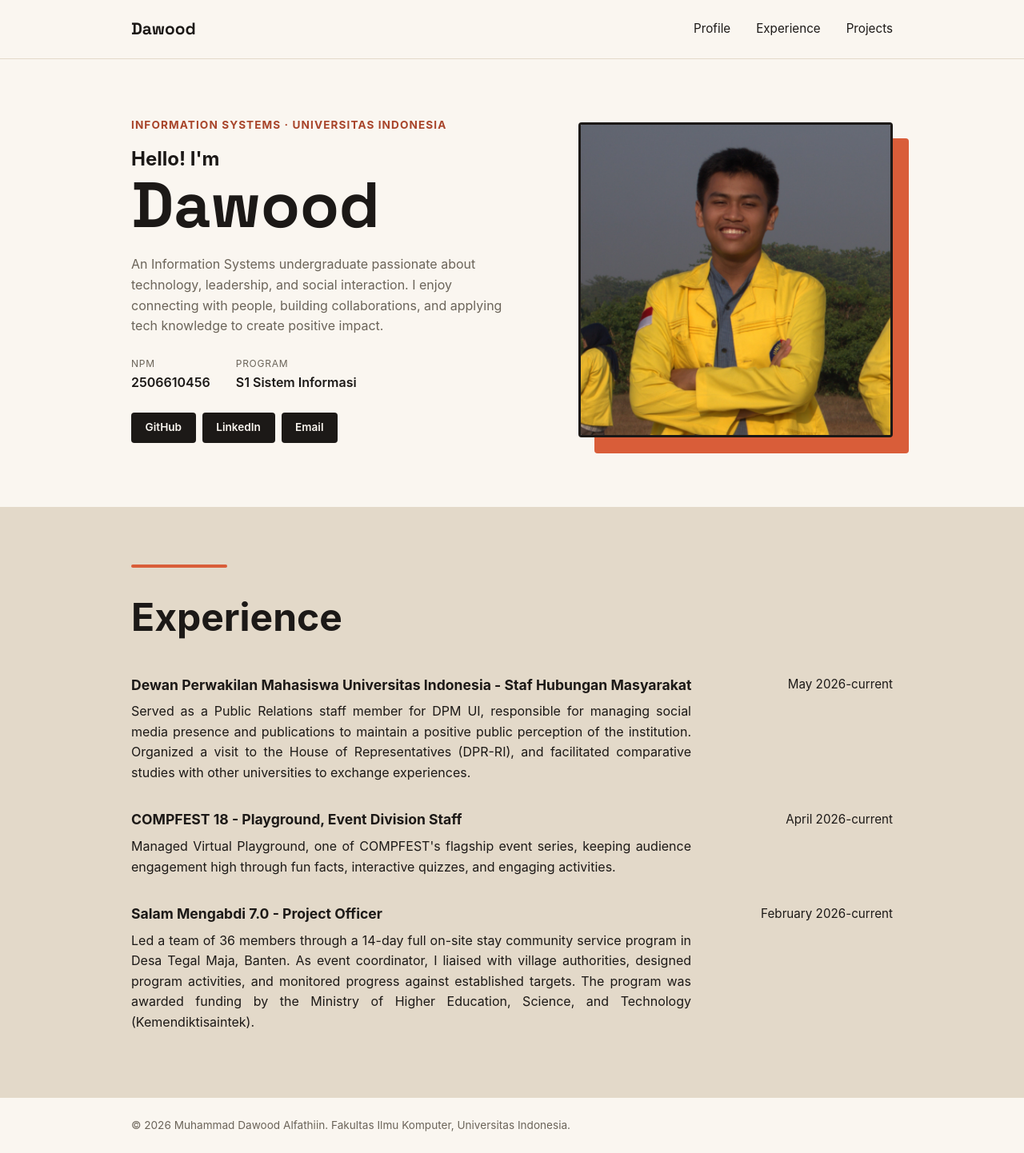
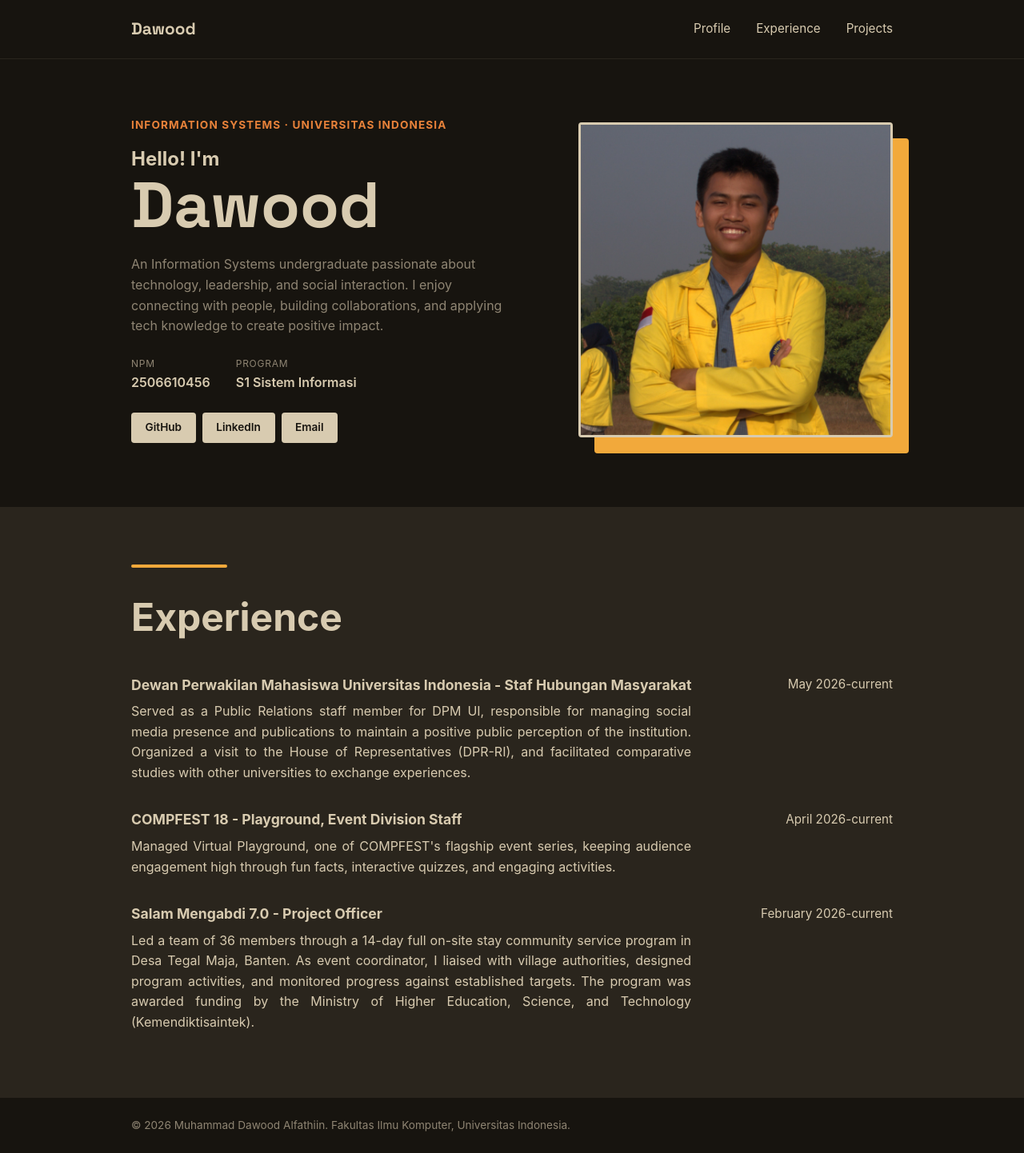
Before and after one commit to muhammaddawood-ui/myportofolio, a Django app: page / in a window 1280 px wide. Shown: the whole page at 80% size. Run offline with Django 5.2, Linux system fonts and the light colour scheme.

Commit message:
Colors Revamp + Small Fix
Mengubah color palette pada .root di css, dengan menambahkan --surface sebagai pengganti beberapa komponen yang warnanya hardcoded #fff.

Menambahkan context pada profile page yang sebelumnya missing

```diff
--- a/main/views.py
+++ b/main/views.py
@@ -29,6 +29,8 @@ def show_projects(request):
     ongoing_projects = Project.objects.filter(is_ongoing=True)
     completed_projects = Project.objects.filter(is_ongoing=False)
     context = {
+        "name": "Muhammad Dawood Alfathiin",
+        "nickname": "Dawood",
         'ongoing_projects': ongoing_projects,
         'completed_projects': completed_projects,
     }
--- a/static/css/style.css
+++ b/static/css/style.css
@@ -7,12 +7,13 @@
 }
 
 :root {
-    --ink: #1c1917;
-    --paper: #faf6f0;
-    --accent: #d95d39;
-    --accent-dark: #a8442a;
-    --line: #e3d9c9;
-    --text-muted: #6b6459;
+    --ink: #d8cbb0;
+    --paper: #17140f;
+    --accent: #f2a93b;
+    --accent-dark: #e8823a;
+    --line: #2a251d;
+    --text-muted: #8f8573;
+    --surface: #221d16;
     --radius: 4px;
 }
 
@@ -246,7 +247,7 @@ h1, .brand {
 
 .project-card {
     padding: 1.25rem;
-    background-color: #fff;
+    background-color: var(--surface);
     border: 1px solid var(--line);
     border-radius: var(--radius);
 }
@@ -329,7 +330,7 @@ h1, .brand {
 
 .experience-card {
     padding: 1.25rem;
-    background-color: #fff;
+    background-color: var(--surface);
     border: 1px solid var(--line);
     border-radius: var(--radius);
 }
```
